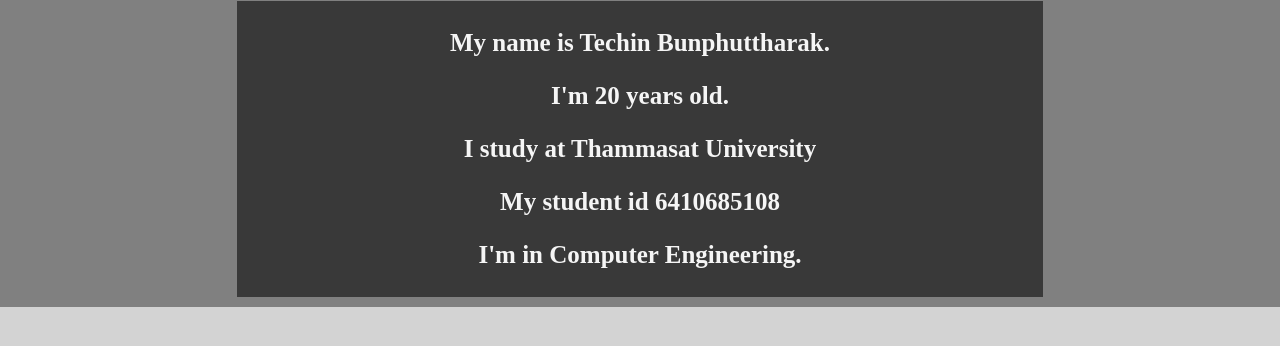
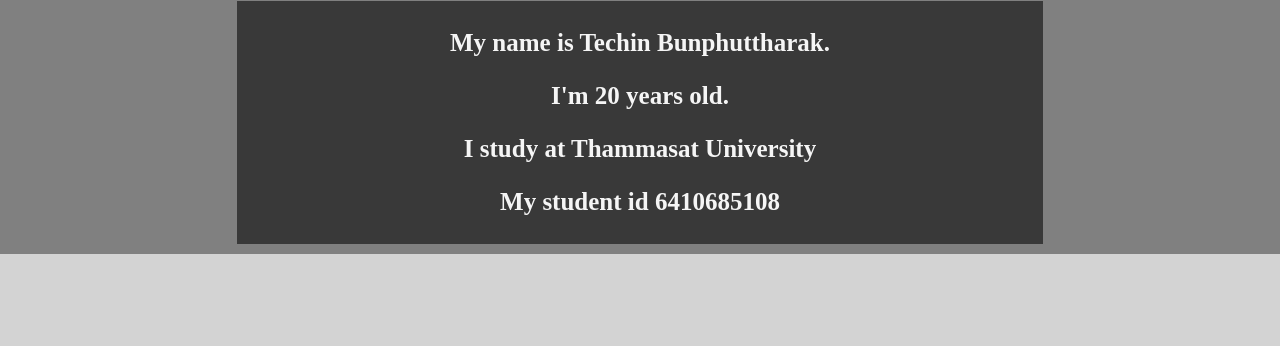
Before and after one commit to 6410685108/6410685108.github.io, a plain HTML site: page index.html in a window 1280 px wide. Shown: the part 370-716 px from the top of the page. Drawn offline with Linux system fonts and the light colour scheme.

Commit message:
Initial commit

```diff
--- a/index.html
+++ b/index.html
@@ -17,7 +17,6 @@
                 <p>I'm 20 years old.</p>
                 <p>I study at Thammasat University</p>
                 <p>My student id 6410685108</p>
-                <p>I'm in Computer Engineering.</p>
             </div>
         </div>
 </body>
```
